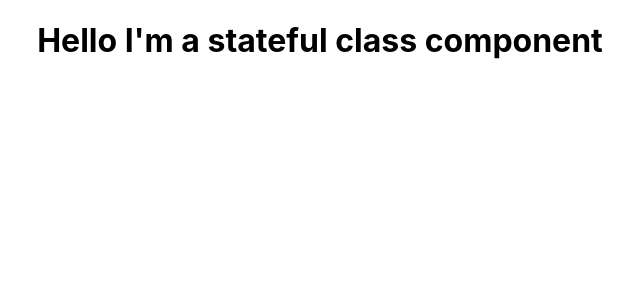
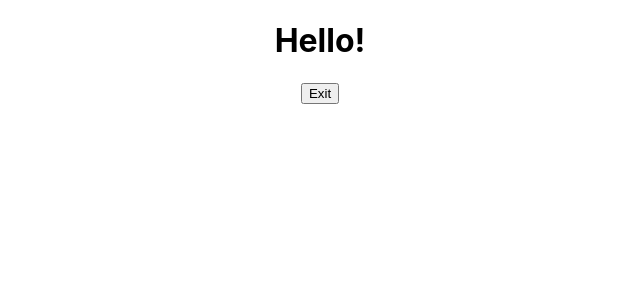
Before and after one commit to TylerMorgan142/React, a React (Create React App) app in the folder my-app/: page / in a window 1280 px wide. Shown: the top 300 px of the page, without its empty margins (320-960 px from the left). Built offline with nearby package versions, Linux system fonts and the light colour scheme.

Commit message:
Added StatefulGreetingWithCallback component

```diff
--- a/my-app/src/App.js
+++ b/my-app/src/App.js
@@ -1,12 +1,11 @@
-import logo from './logo.svg';
-import './App.css';
-import FunctionalGreetingWithProps from './components/FunctionalGreetingWithProps';
-import StatefulGreeting from './components/StatefulGreeting';
+import logo from "./logo.svg";
+import "./App.css";
+import StatefulGreetingWithCallback from "./components/StatefulGreetingWithCallback";
 
 function App() {
   return (
     <div className="App">
-      <StatefulGreeting greeting = "I'm a stateful class component" name="Mike"/>
+      <StatefulGreetingWithCallback />
     </div>
   );
 }
--- a/my-app/src/components/FunctionalGreetingWithProps.js
+++ /dev/null
@@ -1,8 +0,0 @@
-import React from "react";
-
-
-const FunctionalGreetingWithProps = (props) => {
-    console.log(props);
-return <h1>Hello,{props.name} I see you're {props.age} years old; {props.greeting}</h1>;
-}
-export default FunctionalGreetingWithProps
--- a/my-app/src/components/StatefulGreeting.js
+++ /dev/null
@@ -1,9 +0,0 @@
-import React from "react";
-
-class StatefulGreeting  extends React.Component{
-  render() {
-    return <h1>Hello {this.props.greeting}</h1>
-  }
-}
-
-export default StatefulGreeting;
--- /dev/null
+++ b/my-app/src/components/StatefulGreetingWithCallback.js
@@ -0,0 +1,38 @@
+import React from "react";
+
+class StatefulGreetingWithCallback extends React.Component {
+  constructor(props) {
+    super(props);
+    this.state = {
+      introduction: "Hello!",
+      buttonText: "Exit",
+    };
+  }
+
+  handleClick() {
+    this.setState({
+      introduction: "Goodbye!",
+      buttonText: 'Enter'
+    }, ()=>{
+        console.log('new state', this.state.introduction);
+        console.log('new state', this.state.buttonText);
+    });
+    console.log(this.state.introduction);
+    console.log(this.state.buttonText);
+  }
+
+  render() {
+    return (
+      <div>
+        <h1>
+          {this.state.introduction} {this.props.greeting}
+        </h1>
+        <button onClick={() => this.handleClick()}>
+          {this.state.buttonText}
+        </button>
+      </div>
+    );
+  }
+}
+
+export default StatefulGreetingWithCallback;
```
Also changed, not shown: my-app/src/components/FunctionalGreeting.js (deleted, +0 -9 lines).
